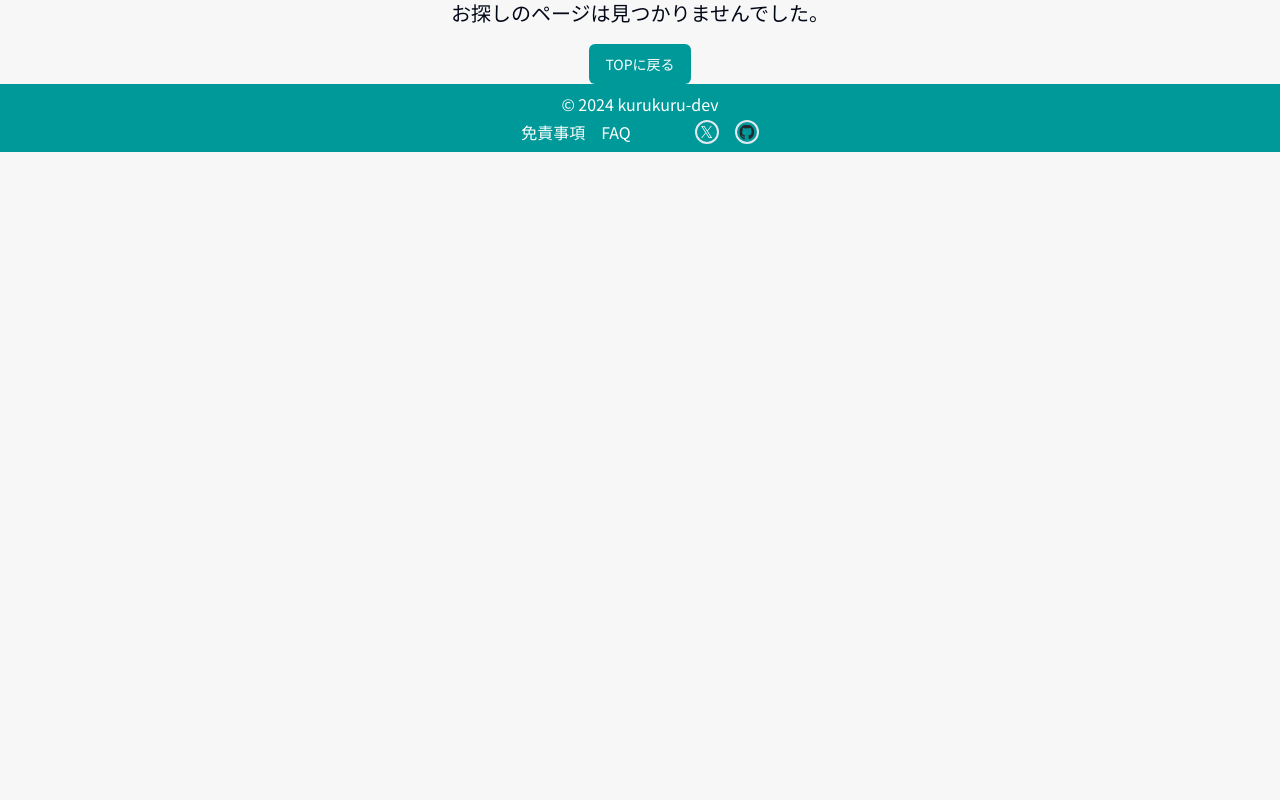
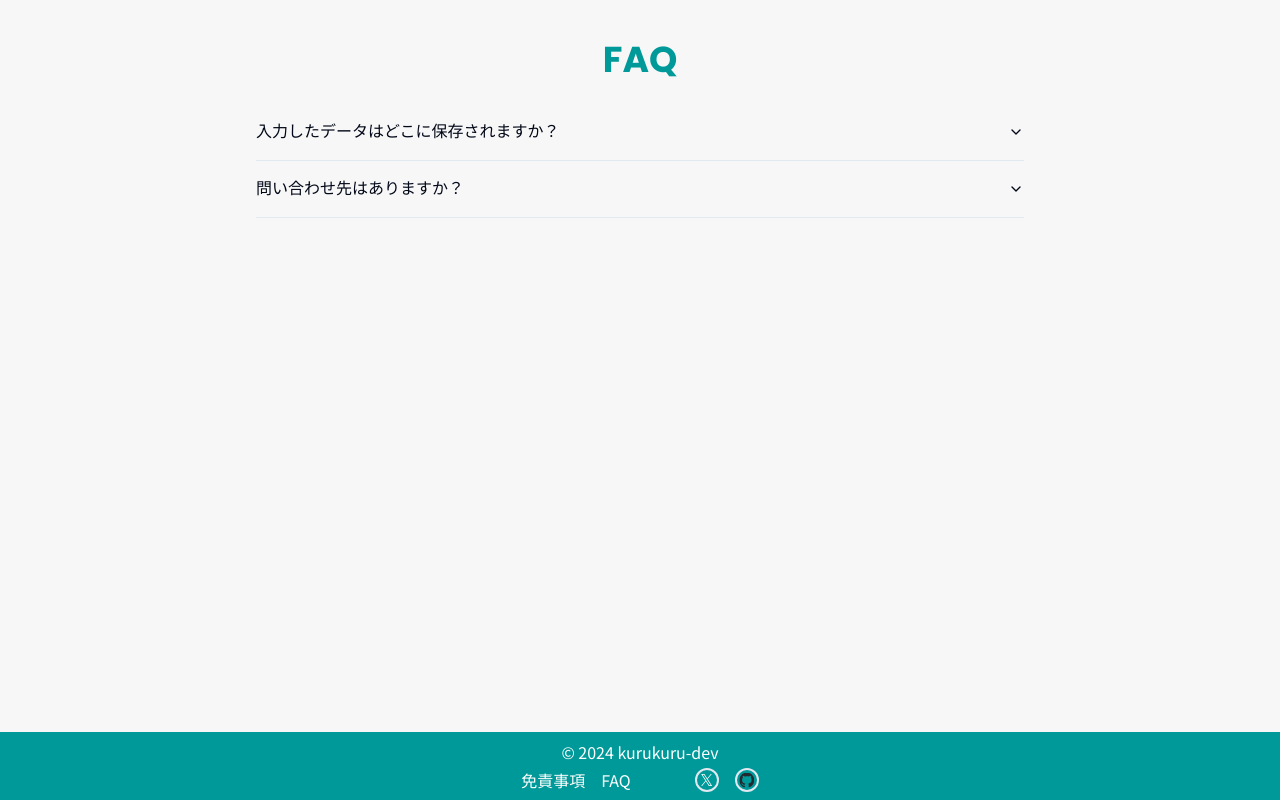
Before and after one commit to kurukuru-dev/mandal-achieve, a Next.js app: page /faq in a window 1280 px wide. Before the commit this address had no page. Built offline with nearby package versions, Linux system fonts and the light colour scheme.

Commit message:
faqページを作成

```diff
--- a/package.json
+++ b/package.json
@@ -10,6 +10,7 @@
     "format": "prettier --write ."
   },
   "dependencies": {
+    "@radix-ui/react-accordion": "^1.2.0",
     "@radix-ui/react-select": "^2.1.1",
     "@radix-ui/react-slot": "^1.1.0",
     "@radix-ui/react-toast": "^1.2.1",
--- /dev/null
+++ b/src/app/faq/page.tsx
@@ -0,0 +1,35 @@
+import {
+  Accordion,
+  AccordionContent,
+  AccordionItem,
+  AccordionTrigger
+} from '@/components/ui/accordion';
+
+export default function Faq() {
+  return (
+    <main className="relative mt-10 flex flex-grow flex-col items-center">
+      <h1 className="text-4xl text-primary">FAQ</h1>
+      <div className="mt-6 w-full max-w-screen-md">
+        <Accordion type="single" collapsible>
+          <AccordionItem value="item-1">
+            <AccordionTrigger>入力したデータはどこに保存されますか？</AccordionTrigger>
+            <AccordionContent>
+              入力したデータは保存されません。保存が必要な場合、お手数ですがスクリーンショットを撮るなどしてご自分で保存してください。
+              ※一部メインテーマのデータのみローカルストレージに保存されます。
+            </AccordionContent>
+          </AccordionItem>
+          <AccordionItem value="item-2">
+            <AccordionTrigger>問い合わせ先はありますか？</AccordionTrigger>
+            <AccordionContent>
+              お問い合わせは、
+              <a className="underline hover:opacity-70" href="https://x.com/kurukuru_dev">
+                X(旧: Twitter)
+              </a>
+              にて受け付けております。
+            </AccordionContent>
+          </AccordionItem>
+        </Accordion>
+      </div>
+    </main>
+  );
+}
--- /dev/null
+++ b/src/components/ui/accordion.tsx
@@ -0,0 +1,54 @@
+'use client';
+
+import * as React from 'react';
+import * as AccordionPrimitive from '@radix-ui/react-accordion';
+import { ChevronDown } from 'lucide-react';
+
+import { cn } from '@/lib/utils';
+
+const Accordion = AccordionPrimitive.Root;
+
+const AccordionItem = React.forwardRef<
+  React.ElementRef<typeof AccordionPrimitive.Item>,
+  React.ComponentPropsWithoutRef<typeof AccordionPrimitive.Item>
+>(({ className, ...props }, ref) => (
+  <AccordionPrimitive.Item ref={ref} className={cn('border-b', className)} {...props} />
+));
+AccordionItem.displayName = 'AccordionItem';
+
+const AccordionTrigger = React.forwardRef<
+  React.ElementRef<typeof AccordionPrimitive.Trigger>,
+  React.ComponentPropsWithoutRef<typeof AccordionPrimitive.Trigger>
+>(({ className, children, ...props }, ref) => (
+  <AccordionPrimitive.Header className="flex">
+    <AccordionPrimitive.Trigger
+      ref={ref}
+      className={cn(
+        'flex flex-1 items-center justify-between py-4 font-medium transition-all hover:underline [&[data-state=open]>svg]:rotate-180',
+        className
+      )}
+      {...props}
+    >
+      {children}
+      <ChevronDown className="h-4 w-4 shrink-0 transition-transform duration-200" />
+    </AccordionPrimitive.Trigger>
+  </AccordionPrimitive.Header>
+));
+AccordionTrigger.displayName = AccordionPrimitive.Trigger.displayName;
+
+const AccordionContent = React.forwardRef<
+  React.ElementRef<typeof AccordionPrimitive.Content>,
+  React.ComponentPropsWithoutRef<typeof AccordionPrimitive.Content>
+>(({ className, children, ...props }, ref) => (
+  <AccordionPrimitive.Content
+    ref={ref}
+    className="overflow-hidden text-sm transition-all data-[state=closed]:animate-accordion-up data-[state=open]:animate-accordion-down"
+    {...props}
+  >
+    <div className={cn('pb-4 pt-0', className)}>{children}</div>
+  </AccordionPrimitive.Content>
+));
+
+AccordionContent.displayName = AccordionPrimitive.Content.displayName;
+
+export { Accordion, AccordionItem, AccordionTrigger, AccordionContent };
```
Also changed, not shown: 1 other file (tests, documents, lock files or other folders).
